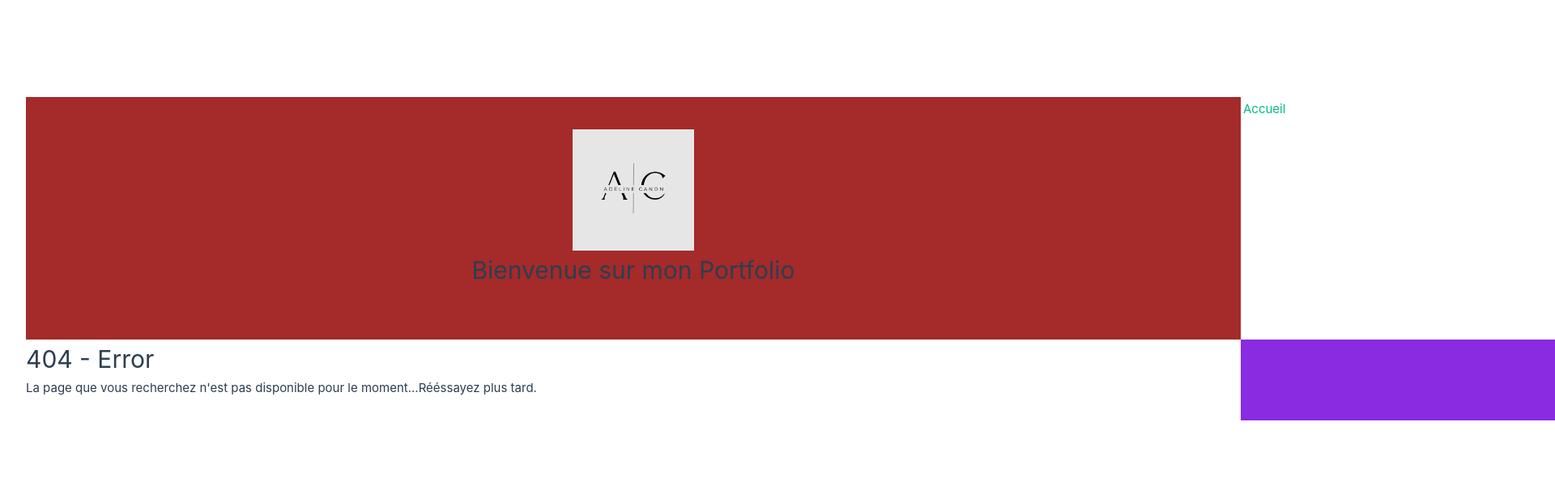
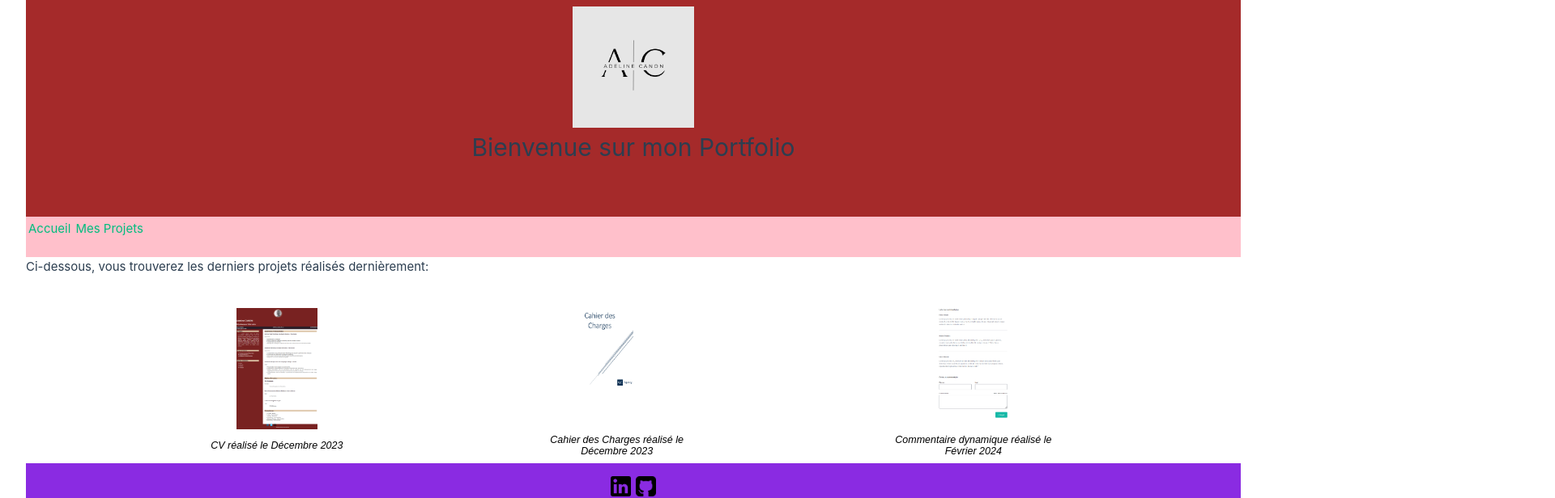
Before and after one commit to Ad15C/mon_portfolio, a Vue app: page /MesProjets in a window 1280 px wide. Before the commit this address had no page. Shown: the part 80-696 px from the top of the page at 81% size, 1920 px wide, since content can reach past the window. Built offline with nearby package versions, Linux system fonts and the light colour scheme.

Commit message:
notfound4

```diff
--- a/src/App.vue
+++ b/src/App.vue
@@ -1,9 +1,14 @@
 <template>
-  <MyHeader />
-  <RouterLink to="Accueil">Accueil</RouterLink>
-  <RouterView />
+  <main>
+    <MyHeader />
+    <nav>
+      <RouterLink to="Accueil">Accueil</RouterLink>
+      <RouterLink to="Mes Projets">Mes Projets</RouterLink>
+    </nav>
+    <RouterView />
 
-  <MyFooter />
+    <MyFooter />
+  </main>
 </template>
 
 <script setup>
@@ -15,5 +20,17 @@ import MyFooter from './components/MyFooter.vue'
 <style scoped>
 template {
   width: 1500px;
+  display: flex;
+  flex-wrap: wrap;
+  flex-direction: row;
+  justify-content: flex-start;
+}
+
+nav {
+  height: 50px;
+  word-spacing: 4%;
+  display: flex;
+  flex-direction: row;
+  background-color: pink;
 }
 </style>
--- a/src/components/MyFooter.vue
+++ b/src/components/MyFooter.vue
@@ -2,15 +2,15 @@
   <footer>
     <div class="Networks">
       <a href="www.linkedin.com/in/adelinecanon">
-        <img src="../assets/linkedin.png" alt="Profil_LinkedIn" width="15" height="15" />
+        <img src="../assets/logo_linkedin.png" alt="Profil_LinkedIn" width="25" height="25" />
       </a>
       <a href="https://github.com/Ad15C">
-        <img src="../assets/signe-github.png" alt="Profil_GitHub" width="15" height="15" />
+        <img src="../assets/signe-github.png" alt="Profil_GitHub" width="25" height="25" />
       </a>
     </div>
 
     <div class="MaJ">
-      <h5>Dernière mise à jour le <time datetime="2024-04-09">9 Avril 2024</time></h5>
+      <h5>Dernière mise à jour le <time datetime="2024-04-17">17 Avril 2024</time></h5>
     </div>
   </footer>
 </template>
@@ -28,4 +28,8 @@ footer {
   width: 1500px;
   height: 100px;
 }
+
+:hover.img {
+  opacity: 15%;
+}
 </style>
--- a/src/components/MyHeader.vue
+++ b/src/components/MyHeader.vue
@@ -19,8 +19,7 @@ header {
   height: 300px;
   padding-top: 40px;
   padding-bottom: 40px;
-  margin-left: 0%;
-  margin-right: 0%;
+  margin: 0px;
 }
 
 .logo {
--- a/src/router/index.js
+++ b/src/router/index.js
@@ -4,7 +4,7 @@ const router = createRouter({
   history: createWebHistory(),
   routes: [
     { path: '/', name: 'Accueil', component: () => import('@/views/Homepage.vue') },
-
+    { path: '/MesProjets', name: 'Mes Projets', component: () => import('@/views/Projets.vue') },
     { path: '/:pathMatch(.*)*', name: 'NotFound', component: () => import('@/views/NotFound.vue') }
   ]
 })
--- a/src/views/Homepage.vue
+++ b/src/views/Homepage.vue
@@ -18,31 +18,52 @@
 
       <div class="projets_recents">
         <div class="Mon_CV">
-          <a href="../assets/cv.png">
-            <img src="../assets/cv.png" name="Mon CV" width="100" height="150" />
+          <figure>
+            <a href="https://github.com/Ad15C/Mon_cv.git">
+              <img
+                src="../assets/cv.png"
+                name="Mon CV"
+                alt="Présentation d'un Curriculum Vitae"
+                width="100"
+                height="150"
+              />
             </a>
+            <figcaption>CV réalisé le <time datetime="2023-12">Décembre 2023</time></figcaption>
+          </figure>
         </div>
 
         <div class="Cahier_Charges">
+          <figure>
             <a href="../assets/cahier_des_charges.pdf">
               <img
                 src="../assets/cahier_charges.png"
                 id="Cahier des Charges"
+                alt="Présentation d'un cahier des charges"
                 width="100"
                 height="150"
               />
             </a>
+            <figcaption>
+              Cahier des Charges réalisé le <time datetime="2023-12">Décembre 2023</time>
+            </figcaption>
+          </figure>
         </div>
 
         <div class="Commentaire_Dynamique">
+          <figure>
             <a href="https://github.com/Ad15C/mon_commentaire.git">
               <img
                 src="../assets/commentaire_dynamique.png"
                 id="Commentaire Dynamique"
+                alt="Présentation d'un commentaire dynamique"
                 width="100"
                 height="150"
               />
             </a>
+            <figcaption>
+              Commentaire dynamique réalisé le <time datetime="2024-02">Février 2024</time>
+            </figcaption>
+          </figure>
         </div>
       </div>
     </section>
@@ -183,4 +204,20 @@ button {
   border-radius: 4px;
   cursor: pointer;
 }
+
+figure {
+  display: flex;
+  flex-flow: column;
+  align-items: center;
+  padding: 5px;
+  max-width: 220px;
+  margin: auto;
+}
+
+figcaption {
+  color: black;
+  font: italic smaller sans-serif;
+  padding: 3px;
+  text-align: center;
+}
 </style>
--- a/src/views/NotFound.vue
+++ b/src/views/NotFound.vue
@@ -2,6 +2,22 @@
   <div>
     <h1>404 - Error</h1>
 
-    <p>La page que vous recherchez n'est pas disponible pour le moment...Rééssayez plus tard.</p>
+    <img src="../assets/not_found.jpg" title="Page Not Found" width="100" height="150" />
+    <br />
+    <p>
+      La page que vous recherchez n'est pas disponible pour le moment...Rééssayez plus tard.
+      <RouterLink to="/">Accueil</RouterLink>
+    </p>
   </div>
 </template>
+
+<script setup></script>
+
+<style scoped>
+div {
+  display: flex;
+  justify-content: center;
+  flex-direction: column;
+  align-items: center;
+}
+</style>
--- /dev/null
+++ b/src/views/Projets.vue
@@ -0,0 +1,88 @@
+<template>
+  <section id="Projets">
+    <p>Ci-dessous, vous trouverez les derniers projets réalisés dernièrement:</p>
+    <br />
+
+    <div class="projets_recents">
+      <div class="Mon_CV">
+        <figure>
+          <a href="https://github.com/Ad15C/Mon_cv.git">
+            <img
+              src="../assets/cv.png"
+              name="Mon CV"
+              alt="Présentation d'un Curriculum Vitae"
+              width="100"
+              height="150"
+            />
+          </a>
+          <figcaption>CV réalisé le <time datetime="2023-12">Décembre 2023</time></figcaption>
+        </figure>
+      </div>
+
+      <div class="Cahier_Charges">
+        <figure>
+          <a href="../assets/cahier_des_charges.pdf">
+            <img
+              src="../assets/cahier_charges.png"
+              id="Cahier des Charges"
+              alt="Présentation d'un cahier des charges"
+              width="100"
+              height="150"
+            />
+          </a>
+          <figcaption>
+            Cahier des Charges réalisé le <time datetime="2023-12">Décembre 2023</time>
+          </figcaption>
+        </figure>
+      </div>
+
+      <div class="Commentaire_Dynamique">
+        <figure>
+          <a href="https://github.com/Ad15C/mon_commentaire.git">
+            <img
+              src="../assets/commentaire_dynamique.png"
+              id="Commentaire Dynamique"
+              alt="Présentation d'un commentaire dynamique"
+              width="100"
+              height="150"
+            />
+          </a>
+          <figcaption>
+            Commentaire dynamique réalisé le <time datetime="2024-02">Février 2024</time>
+          </figcaption>
+        </figure>
+      </div>
+    </div>
+  </section>
+</template>
+
+<style scoped>
+main {
+  background-color: aqua;
+  width: 1500px;
+  display: block;
+}
+
+div {
+  display: flex;
+  flex-direction: row;
+  flex-wrap: wrap;
+  justify-content: space-evenly;
+}
+
+figure {
+  display: flex;
+  flex-flow: column;
+  align-items: center;
+  padding: 5px;
+  max-width: 220px;
+  margin: auto;
+}
+
+figcaption {
+  color: black;
+  font: italic smaller sans-serif;
+  padding: 3px;
+  text-align: center;
+}
+</style>
```
Also changed, not shown: src/assets/logo_linkedin.png (added), src/assets/not_found.jpg (added). Lines whose indentation alone changed are shown as unchanged.
